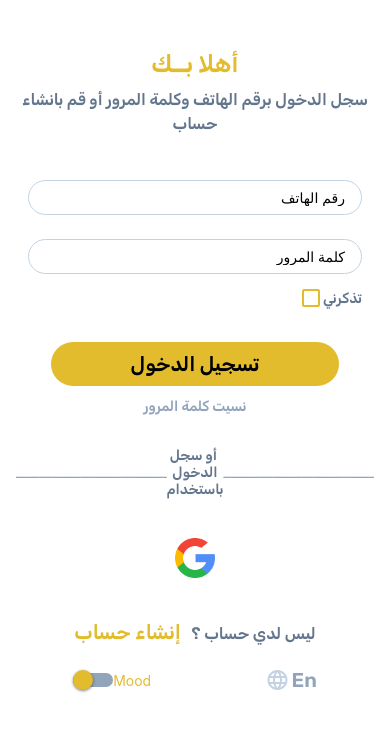
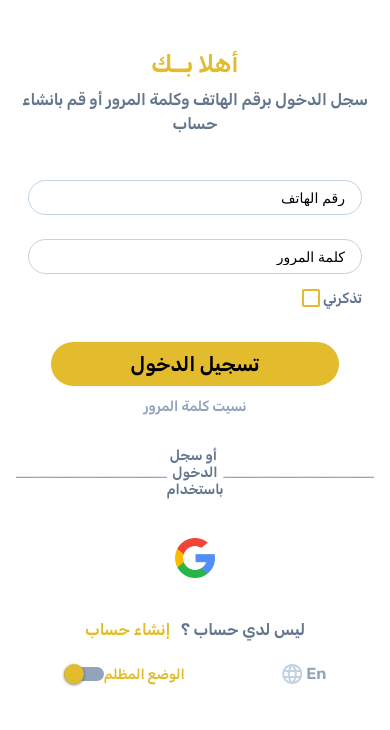
Before and after one commit to Hazem-Alsaqaan/betcom, a React Native app: screen /sign-in in a window 390 px wide. Shown: the top 730 px of the page. Built offline with nearby package versions, Linux system fonts and the light colour scheme.

Commit message:
fixed styles at ThemMood , SignInScreen and ChangeLanguage componenets

```diff
--- a/src/components/ChangeLanguage.jsx
+++ b/src/components/ChangeLanguage.jsx
@@ -12,7 +12,7 @@ const ChangeLanguage = () => {
   return (
     <TouchableOpacity onPress={() => changeLanguageHandler()} className={`flex-row items-center justify-center gap-0.5`}>
       <MaterialIcons name="language" size={24} color="#C2D2E3" />
-      {<Text className={`text-gray400 text-xl font-rubikSemiBold`}>{english ? "العربية" : "En"}</Text>}
+      {<Text className={`text-gray400 text-base font-rubikSemiBold`}>{english ? "العربية" : "En"}</Text>}
     </TouchableOpacity>
   );
 };
--- a/src/components/ThemeMood.jsx
+++ b/src/components/ThemeMood.jsx
@@ -1,11 +1,11 @@
-import { Switch, Text, View } from "react-native"
+import { Switch, Text, View, Platform } from "react-native"
 import { useDispatch, useSelector } from "react-redux"
 import { setDarkMood } from "../redux/reducers/publicVariablesSlice"
 
 
 const ThemeMood = () => {
     const dispatch = useDispatch()
-    const { darkMood } = useSelector((state) => state.publicVariablesSlice)
+    const { darkMood, english } = useSelector((state) => state.publicVariablesSlice)
 
     const ToggleMood = () => {
         dispatch(setDarkMood())
@@ -15,11 +15,13 @@ const ThemeMood = () => {
             <Switch
                 trackColor={{ true: "#92A4BB", false: "#92A4BB" }}
                 thumbColor={"#E2BC2C"}
-                ios_backgroundColor={"#E2BC2C"}
+                ios_backgroundColor={"#92A4BB"}
                 onValueChange={() => ToggleMood()}
-                value={darkMood}
+                value={darkMood
+                }
+                className={Platform.OS === "ios" ? `mx-2` : `mx-0`}
             />
-            <Text className={`text-mainColor`}>Mood</Text>
+            <Text className={`text-mainColor font-rubikSemiBold`}>{english ? "Dark Mood" : "الوضع المظلم"}</Text>
         </View>
     )
 }
--- a/src/screens/SignInScreen.jsx
+++ b/src/screens/SignInScreen.jsx
@@ -44,8 +44,7 @@ const SignInScreen = () => {
                     />
                 </TouchableOpacity>
                 <View className={`flex-row items-center justify-center`} >
-                    <Text className={`text-center mb-5 text-gray500 text-base font-rubikSemiBold`}>{english ? "didn't have an account ? " : "ليس لدي حساب ؟ "}  <Text className={`text-center mb-5 text-xl font-bold text-mainColor`}>{english ? "create account" : "إنشاء حساب"}</Text></Text>
-
+                    <Text className={`text-center mb-5 text-gray500 text-base font-rubikSemiBold`}>{english ? "didn't have an account ? " : "ليس لدي حساب ؟ "}  <Text className={`text-center mb-5 font-rubikSemiBold text-mainColor`}>{english ? "create account" : "إنشاء حساب"}</Text></Text>
                 </View>
                 <View className={`flex-row items-center justify-around`}>
                     <ThemeMood />
```
